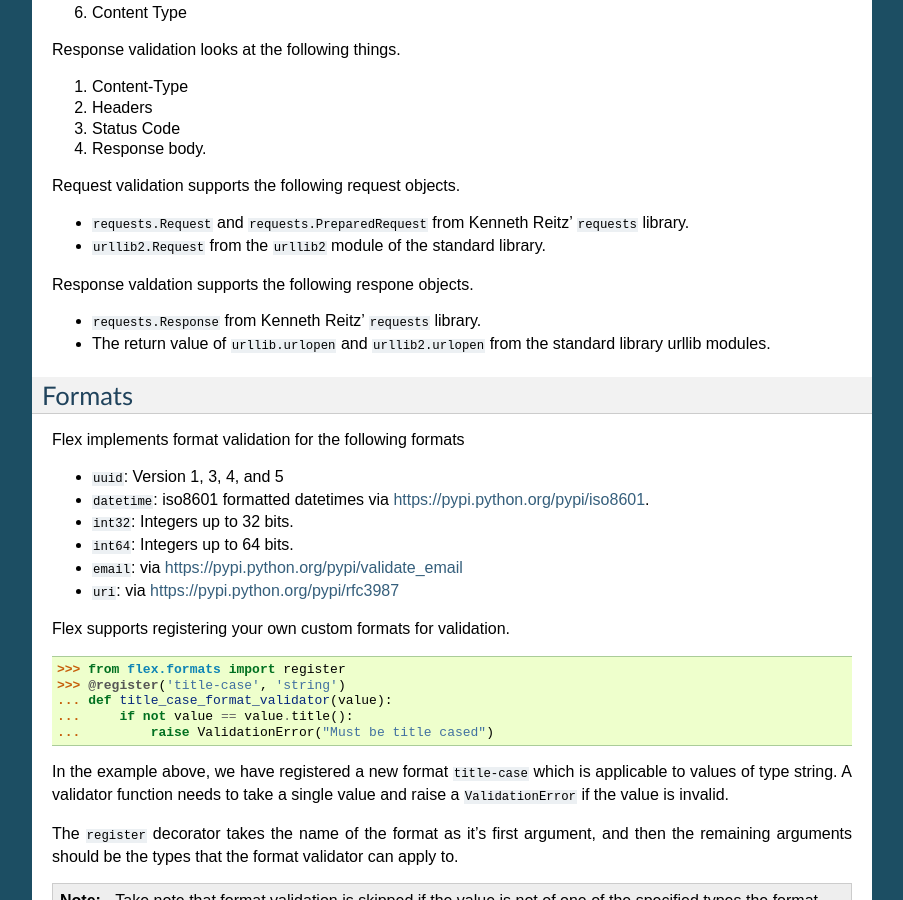
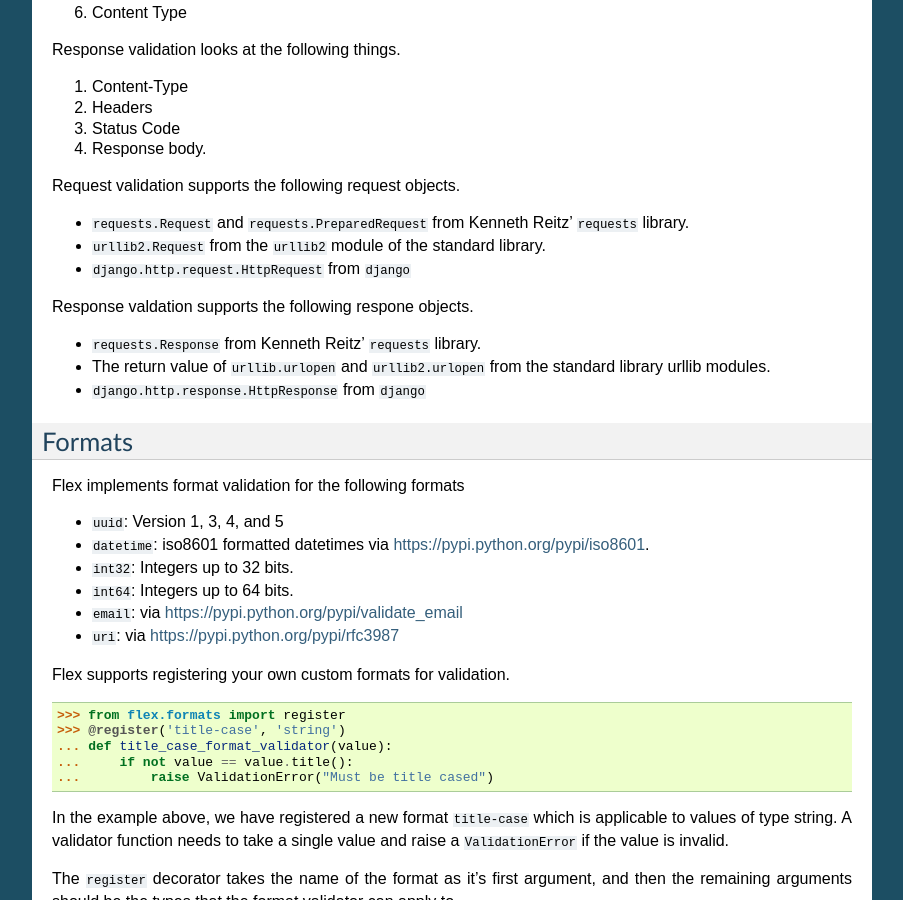
Before and after one commit to pipermerriam/flex, a Sphinx documentation site: the page built from docs/index.rst, in a window 1280 px wide and 900 px high, scrolled down 2015 px. Shown: the whole window, without its empty margins (198-1101 px from the left). Built offline with Sphinx 7.4.7, drawn with Linux system fonts in a browser that asks for light colours; pages that are not in the unit, such as notebooks, are missing from menus.

Commit message:
Add django HttpRequest/HttpResponse to supported request/response docs
This should have been included in 075b7b32.

```diff
--- a/docs/index.rst
+++ b/docs/index.rst
@@ -147,12 +147,14 @@ Request validation supports the following request objects.
 * ``requests.Request`` and ``requests.PreparedRequest`` from Kenneth Reitz'
   ``requests`` library.
 * ``urllib2.Request`` from the ``urllib2`` module of the standard library.
+* ``django.http.request.HttpRequest`` from ``django``
 
 Response valdation supports the following respone objects.
 
 * ``requests.Response`` from Kenneth Reitz' ``requests`` library.
 * The return value of ``urllib.urlopen`` and ``urllib2.urlopen`` from the
   standard library urllib modules.
+* ``django.http.response.HttpResponse`` from ``django``
 
 
 Formats
```
